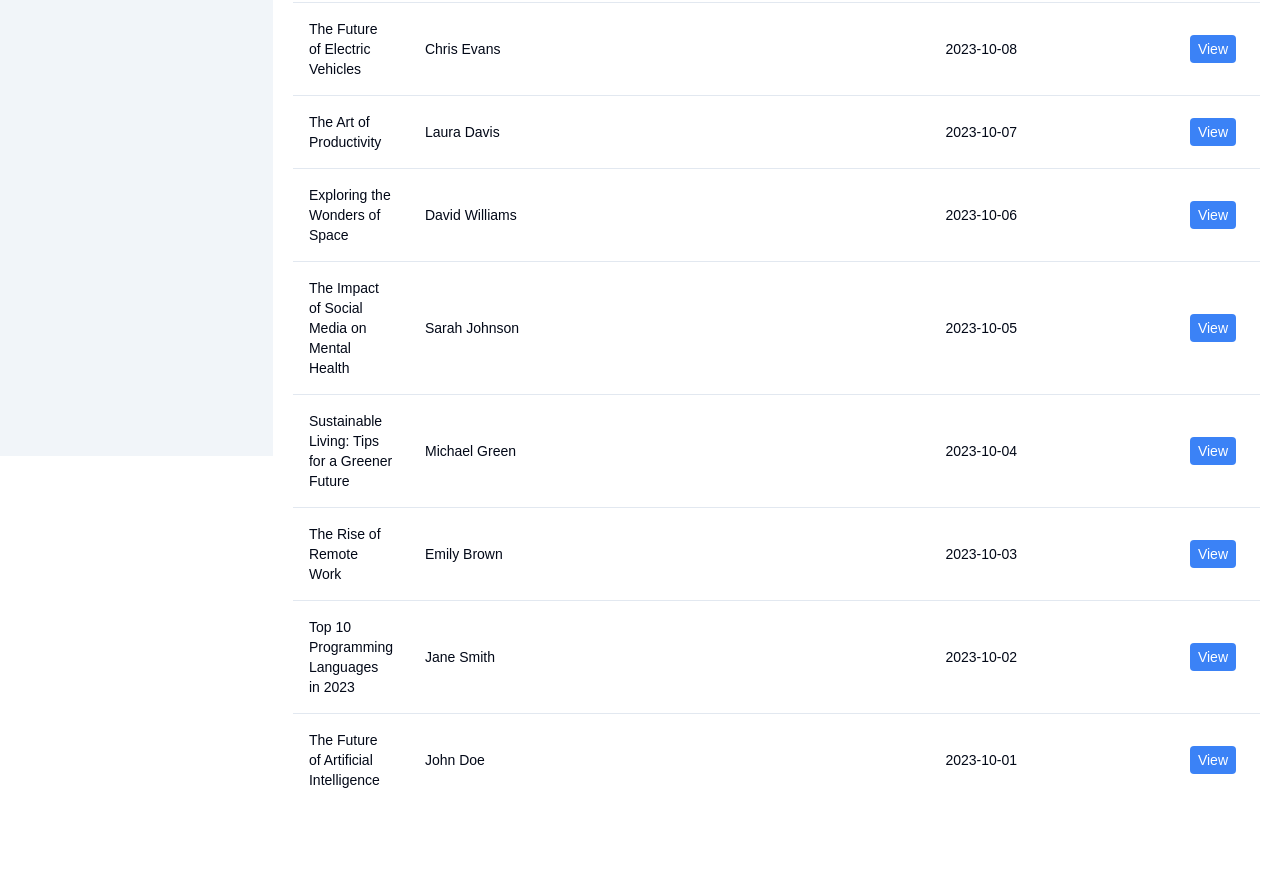
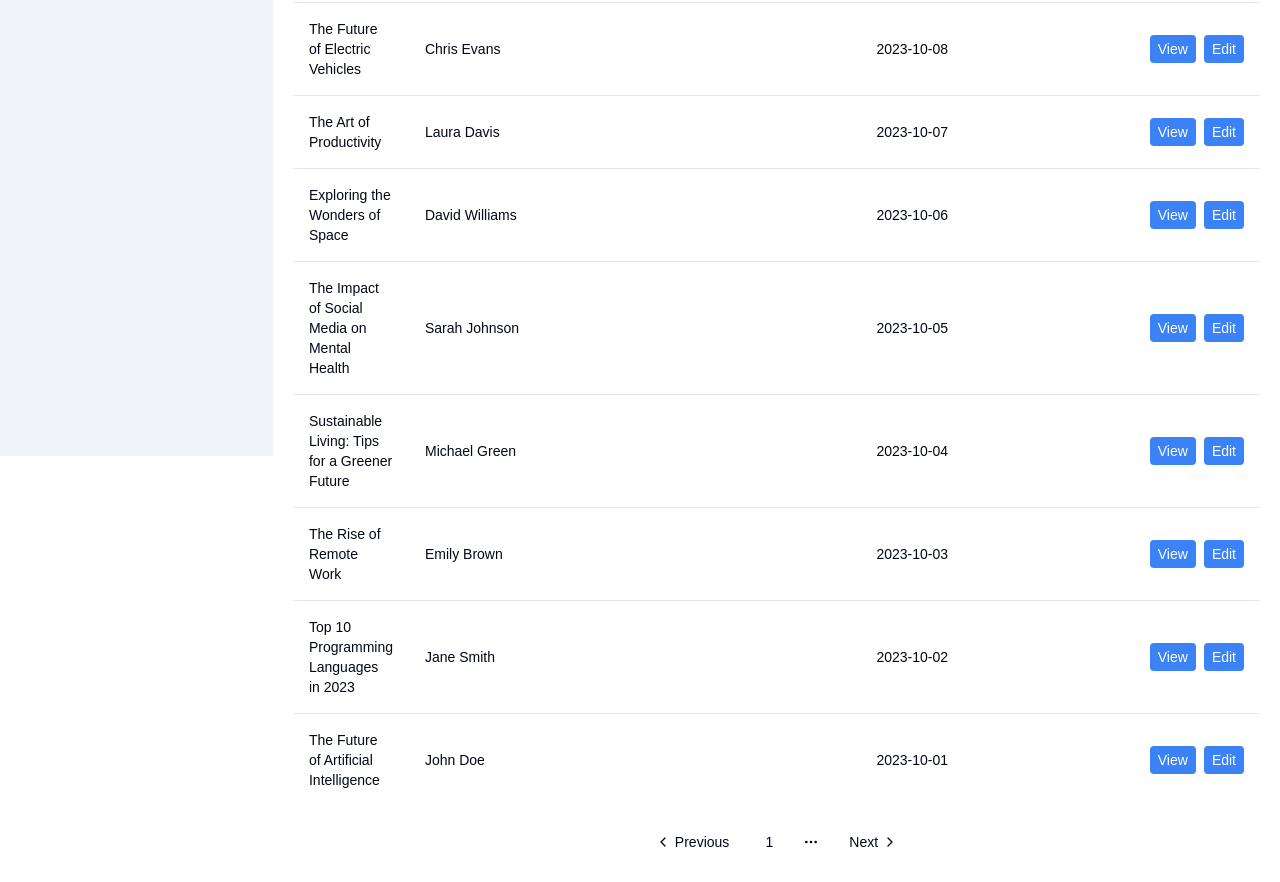
Before and after one commit to NumanKhan0103/admin-dashboard-Next.js-TypeScript-Shadcn-ui, a Next.js app: page /posts in a window 1280 px wide. Shown: the part 400-1282 px from the top of the page. Before the commit the page ends 1242 px from the top, so only its background shows below. Built offline with nearby package versions, Linux system fonts and the light colour scheme.

Commit message:
creat back button component, pagination

```diff
--- /dev/null
+++ b/app/(main)/posts/edit/[id]/page.tsx
@@ -0,0 +1,10 @@
+import BackButton from "@/components/BackButton";
+
+export default function PostsEditPage() {
+    return (
+        <>
+         <BackButton text="Back to Posts" link="/posts" />
+         <h1> Edit Post</h1>
+        </>
+    )
+}
--- /dev/null
+++ b/app/(main)/posts/page.tsx
@@ -0,0 +1,17 @@
+import PostsTable from "@/components/post/PostsTable";
+import BackButton from "@/components/BackButton";
+import PostsPagination from "@/components/post/PostsPagination";
+
+export default function PostsPage(){
+
+    return (
+        <>
+
+         <BackButton text="Back to Posts" link="/" />
+         <PostsTable />
+         <PostsPagination />
+        </>
+
+    )
+
+}
--- a/app/posts/page.tsx
+++ /dev/null
@@ -1,13 +0,0 @@
-import PostsTable from "@/components/post/PostsTable";
-
-export default function PostsPage(){
-
-    return (
-        <>
-         <h1> Post page</h1>
-         <PostsTable />
-        </>
-
-    )
-
-}
--- /dev/null
+++ b/components/BackButton.tsx
@@ -0,0 +1,13 @@
+import { ArrowLeftCircle } from "lucide-react";
+import Link from "next/link";
+import { BackButtonProps } from "@/interfaces/backButton";
+
+export default function BackButton({text, link}: BackButtonProps) {
+    return (
+    <>
+    <Link href={link} className="text-gray-500 hover:underline flex items-center gap-1 font-bold mb-5">
+        <ArrowLeftCircle className="size-4" /> {text}
+    </Link>
+    </>
+    )
+}
--- /dev/null
+++ b/components/post/PostsPagination.tsx
@@ -0,0 +1,33 @@
+import {
+    Pagination,
+    PaginationContent,
+    PaginationEllipsis,
+    PaginationItem,
+    PaginationLink,
+    PaginationNext,
+    PaginationPrevious,
+  } from "@/components/ui/pagination"
+
+
+
+export default function PostsPagination() {
+    return (
+    <Pagination>
+  <PaginationContent>
+    <PaginationItem>
+      <PaginationPrevious href="#" />
+    </PaginationItem>
+    <PaginationItem>
+      <PaginationLink href="#">1</PaginationLink>
+    </PaginationItem>
+    <PaginationItem>
+      <PaginationEllipsis />
+    </PaginationItem>
+    <PaginationItem>
+      <PaginationNext href="#" />
+    </PaginationItem>
+  </PaginationContent>
+</Pagination>
+
+)
+}
--- a/components/post/PostsTable.tsx
+++ b/components/post/PostsTable.tsx
@@ -55,9 +55,9 @@ export default function PostsTable({ title, limit }: PostsTableProps) {
                   <Link href={`/posts/${post.id}`}>
                     <button className="bg-blue-500 text-white px-2 py-1 rounded me-2">View</button>
                   </Link>
-                  {/* <Link href={`/posts/edit/${post.id}`}>
+                  <Link href={`/posts/edit/${post.id}`}>
                     <button className="bg-blue-500 text-white px-2 py-1 rounded">Edit</button>
-                  </Link> */}
+                  </Link>
                 </TableCell>
               </TableRow>
             ))
--- /dev/null
+++ b/components/ui/form.tsx
@@ -0,0 +1,178 @@
+"use client"
+
+import * as React from "react"
+import * as LabelPrimitive from "@radix-ui/react-label"
+import { Slot } from "@radix-ui/react-slot"
+import {
+  Controller,
+  ControllerProps,
+  FieldPath,
+  FieldValues,
+  FormProvider,
+  useFormContext,
+} from "react-hook-form"
+
+import { cn } from "@/lib/utils"
+import { Label } from "@/components/ui/label"
+
+const Form = FormProvider
+
+type FormFieldContextValue<
+  TFieldValues extends FieldValues = FieldValues,
+  TName extends FieldPath<TFieldValues> = FieldPath<TFieldValues>
+> = {
+  name: TName
+}
+
+const FormFieldContext = React.createContext<FormFieldContextValue>(
+  {} as FormFieldContextValue
+)
+
+const FormField = <
+  TFieldValues extends FieldValues = FieldValues,
+  TName extends FieldPath<TFieldValues> = FieldPath<TFieldValues>
+>({
+  ...props
+}: ControllerProps<TFieldValues, TName>) => {
+  return (
+    <FormFieldContext.Provider value={{ name: props.name }}>
+      <Controller {...props} />
+    </FormFieldContext.Provider>
+  )
+}
+
+const useFormField = () => {
+  const fieldContext = React.useContext(FormFieldContext)
+  const itemContext = React.useContext(FormItemContext)
+  const { getFieldState, formState } = useFormContext()
+
+  const fieldState = getFieldState(fieldContext.name, formState)
+
+  if (!fieldContext) {
+    throw new Error("useFormField should be used within <FormField>")
+  }
+
+  const { id } = itemContext
+
+  return {
+    id,
+    name: fieldContext.name,
+    formItemId: `${id}-form-item`,
+    formDescriptionId: `${id}-form-item-description`,
+    formMessageId: `${id}-form-item-message`,
+    ...fieldState,
+  }
+}
+
+type FormItemContextValue = {
+  id: string
+}
+
+const FormItemContext = React.createContext<FormItemContextValue>(
+  {} as FormItemContextValue
+)
+
+const FormItem = React.forwardRef<
+  HTMLDivElement,
+  React.HTMLAttributes<HTMLDivElement>
+>(({ className, ...props }, ref) => {
+  const id = React.useId()
+
+  return (
+    <FormItemContext.Provider value={{ id }}>
+      <div ref={ref} className={cn("space-y-2", className)} {...props} />
+    </FormItemContext.Provider>
+  )
+})
+FormItem.displayName = "FormItem"
+
+const FormLabel = React.forwardRef<
+  React.ElementRef<typeof LabelPrimitive.Root>,
+  React.ComponentPropsWithoutRef<typeof LabelPrimitive.Root>
+>(({ className, ...props }, ref) => {
+  const { error, formItemId } = useFormField()
+
+  return (
+    <Label
+      ref={ref}
+      className={cn(error && "text-destructive", className)}
+      htmlFor={formItemId}
+      {...props}
+    />
+  )
+})
+FormLabel.displayName = "FormLabel"
+
+const FormControl = React.forwardRef<
+  React.ElementRef<typeof Slot>,
+  React.ComponentPropsWithoutRef<typeof Slot>
+>(({ ...props }, ref) => {
+  const { error, formItemId, formDescriptionId, formMessageId } = useFormField()
+
+  return (
+    <Slot
+      ref={ref}
+      id={formItemId}
+      aria-describedby={
+        !error
+          ? `${formDescriptionId}`
+          : `${formDescriptionId} ${formMessageId}`
+      }
+      aria-invalid={!!error}
+      {...props}
+    />
+  )
+})
+FormControl.displayName = "FormControl"
+
+const FormDescription = React.forwardRef<
+  HTMLParagraphElement,
+  React.HTMLAttributes<HTMLParagraphElement>
+>(({ className, ...props }, ref) => {
+  const { formDescriptionId } = useFormField()
+
+  return (
+    <p
+      ref={ref}
+      id={formDescriptionId}
+      className={cn("text-sm text-muted-foreground", className)}
+      {...props}
+    />
+  )
+})
+FormDescription.displayName = "FormDescription"
+
+const FormMessage = React.forwardRef<
+  HTMLParagraphElement,
+  React.HTMLAttributes<HTMLParagraphElement>
+>(({ className, children, ...props }, ref) => {
+  const { error, formMessageId } = useFormField()
+  const body = error ? String(error?.message) : children
+
+  if (!body) {
+    return null
+  }
+
+  return (
+    <p
+      ref={ref}
+      id={formMessageId}
+      className={cn("text-sm font-medium text-destructive", className)}
+      {...props}
+    >
+      {body}
+    </p>
+  )
+})
+FormMessage.displayName = "FormMessage"
+
+export {
+  useFormField,
+  Form,
+  FormItem,
+  FormLabel,
+  FormControl,
+  FormDescription,
+  FormMessage,
+  FormField,
+}
--- /dev/null
+++ b/components/ui/label.tsx
@@ -0,0 +1,26 @@
+"use client"
+
+import * as React from "react"
+import * as LabelPrimitive from "@radix-ui/react-label"
+import { cva, type VariantProps } from "class-variance-authority"
+
+import { cn } from "@/lib/utils"
+
+const labelVariants = cva(
+  "text-sm font-medium leading-none peer-disabled:cursor-not-allowed peer-disabled:opacity-70"
+)
+
+const Label = React.forwardRef<
+  React.ElementRef<typeof LabelPrimitive.Root>,
+  React.ComponentPropsWithoutRef<typeof LabelPrimitive.Root> &
+    VariantProps<typeof labelVariants>
+>(({ className, ...props }, ref) => (
+  <LabelPrimitive.Root
+    ref={ref}
+    className={cn(labelVariants(), className)}
+    {...props}
+  />
+))
+Label.displayName = LabelPrimitive.Root.displayName
+
+export { Label }
--- /dev/null
+++ b/components/ui/pagination.tsx
@@ -0,0 +1,117 @@
+import * as React from "react"
+import { ChevronLeft, ChevronRight, MoreHorizontal } from "lucide-react"
+
+import { cn } from "@/lib/utils"
+import { ButtonProps, buttonVariants } from "@/components/ui/button"
+
+const Pagination = ({ className, ...props }: React.ComponentProps<"nav">) => (
+  <nav
+    role="navigation"
+    aria-label="pagination"
+    className={cn("mx-auto flex w-full justify-center", className)}
+    {...props}
+  />
+)
+Pagination.displayName = "Pagination"
+
+const PaginationContent = React.forwardRef<
+  HTMLUListElement,
+  React.ComponentProps<"ul">
+>(({ className, ...props }, ref) => (
+  <ul
+    ref={ref}
+    className={cn("flex flex-row items-center gap-1", className)}
+    {...props}
+  />
+))
+PaginationContent.displayName = "PaginationContent"
+
+const PaginationItem = React.forwardRef<
+  HTMLLIElement,
+  React.ComponentProps<"li">
+>(({ className, ...props }, ref) => (
+  <li ref={ref} className={cn("", className)} {...props} />
+))
+PaginationItem.displayName = "PaginationItem"
+
+type PaginationLinkProps = {
+  isActive?: boolean
+} & Pick<ButtonProps, "size"> &
+  React.ComponentProps<"a">
+
+const PaginationLink = ({
+  className,
+  isActive,
+  size = "icon",
+  ...props
+}: PaginationLinkProps) => (
+  <a
+    aria-current={isActive ? "page" : undefined}
+    className={cn(
+      buttonVariants({
+        variant: isActive ? "outline" : "ghost",
+        size,
+      }),
+      className
+    )}
+    {...props}
+  />
+)
+PaginationLink.displayName = "PaginationLink"
+
+const PaginationPrevious = ({
+  className,
+  ...props
+}: React.ComponentProps<typeof PaginationLink>) => (
+  <PaginationLink
+    aria-label="Go to previous page"
+    size="default"
+    className={cn("gap-1 pl-2.5", className)}
+    {...props}
+  >
+    <ChevronLeft className="h-4 w-4" />
+    <span>Previous</span>
+  </PaginationLink>
+)
+PaginationPrevious.displayName = "PaginationPrevious"
+
+const PaginationNext = ({
+  className,
+  ...props
+}: React.ComponentProps<typeof PaginationLink>) => (
+  <PaginationLink
+    aria-label="Go to next page"
+    size="default"
+    className={cn("gap-1 pr-2.5", className)}
+    {...props}
+  >
+    <span>Next</span>
+    <ChevronRight className="h-4 w-4" />
+  </PaginationLink>
+)
+PaginationNext.displayName = "PaginationNext"
+
+const PaginationEllipsis = ({
+  className,
+  ...props
+}: React.ComponentProps<"span">) => (
+  <span
+    aria-hidden
+    className={cn("flex h-9 w-9 items-center justify-center", className)}
+    {...props}
+  >
+    <MoreHorizontal className="h-4 w-4" />
+    <span className="sr-only">More pages</span>
+  </span>
+)
+PaginationEllipsis.displayName = "PaginationEllipsis"
+
+export {
+  Pagination,
+  PaginationContent,
+  PaginationEllipsis,
+  PaginationItem,
+  PaginationLink,
+  PaginationNext,
+  PaginationPrevious,
+}
--- /dev/null
+++ b/interfaces/backButton.ts
@@ -0,0 +1,4 @@
+export interface BackButtonProps {
+    text: string;
+    link: string;
+}
--- a/package.json
+++ b/package.json
@@ -9,9 +9,11 @@
     "lint": "next lint"
   },
   "dependencies": {
+    "@hookform/resolvers": "^4.1.2",
     "@radix-ui/react-avatar": "^1.1.3",
     "@radix-ui/react-dialog": "^1.1.6",
     "@radix-ui/react-dropdown-menu": "^2.1.6",
+    "@radix-ui/react-label": "^2.1.2",
     "@radix-ui/react-slot": "^1.1.2",
     "class-variance-authority": "^0.7.1",
     "clsx": "^2.1.1",
@@ -20,9 +22,11 @@
     "next": "15.1.7",
     "react": "^18.2.0",
     "react-dom": "^18.2.0",
+    "react-hook-form": "^7.54.2",
     "recharts": "^2.15.1",
     "tailwind-merge": "^3.0.1",
-    "tailwindcss-animate": "^1.0.7"
+    "tailwindcss-animate": "^1.0.7",
+    "zod": "^3.24.2"
   },
   "devDependencies": {
     "@types/node": "^20",
```
Also changed, not shown: 1 other file (tests, documents, lock files or other folders).
